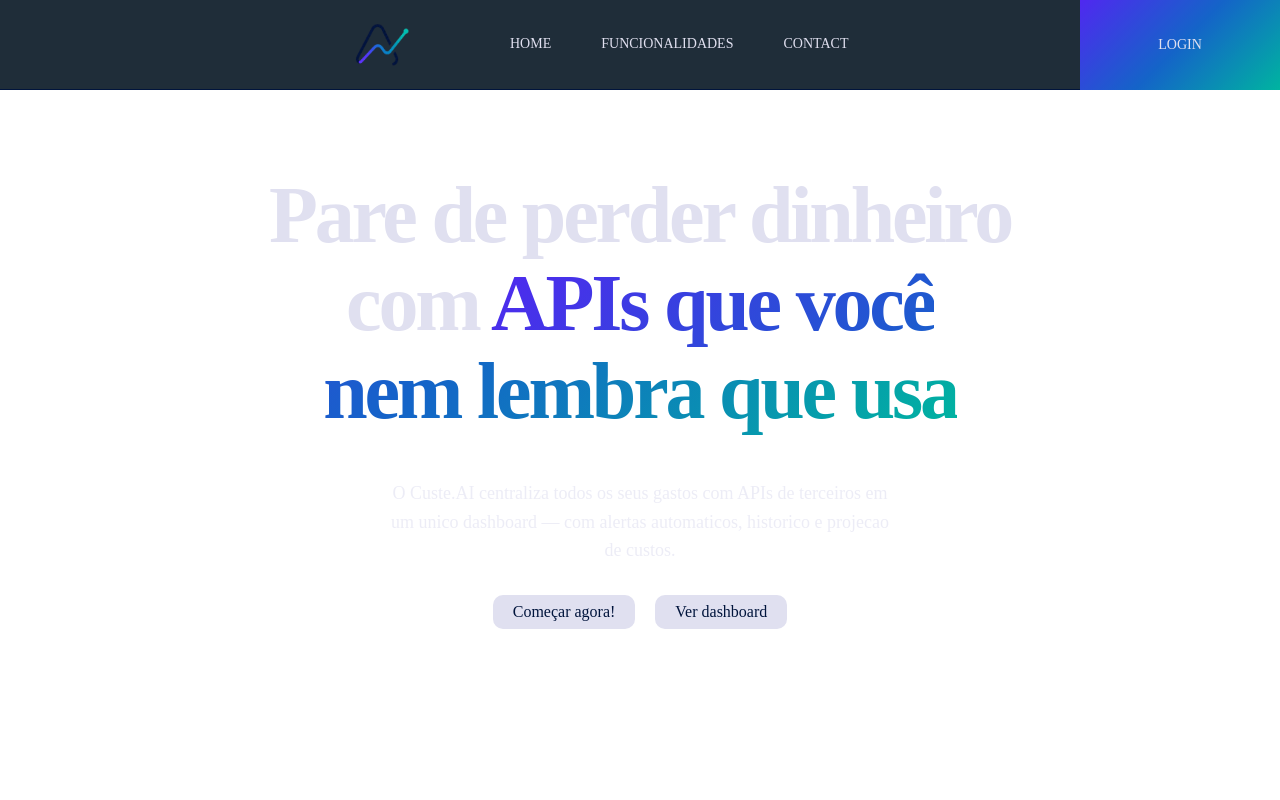
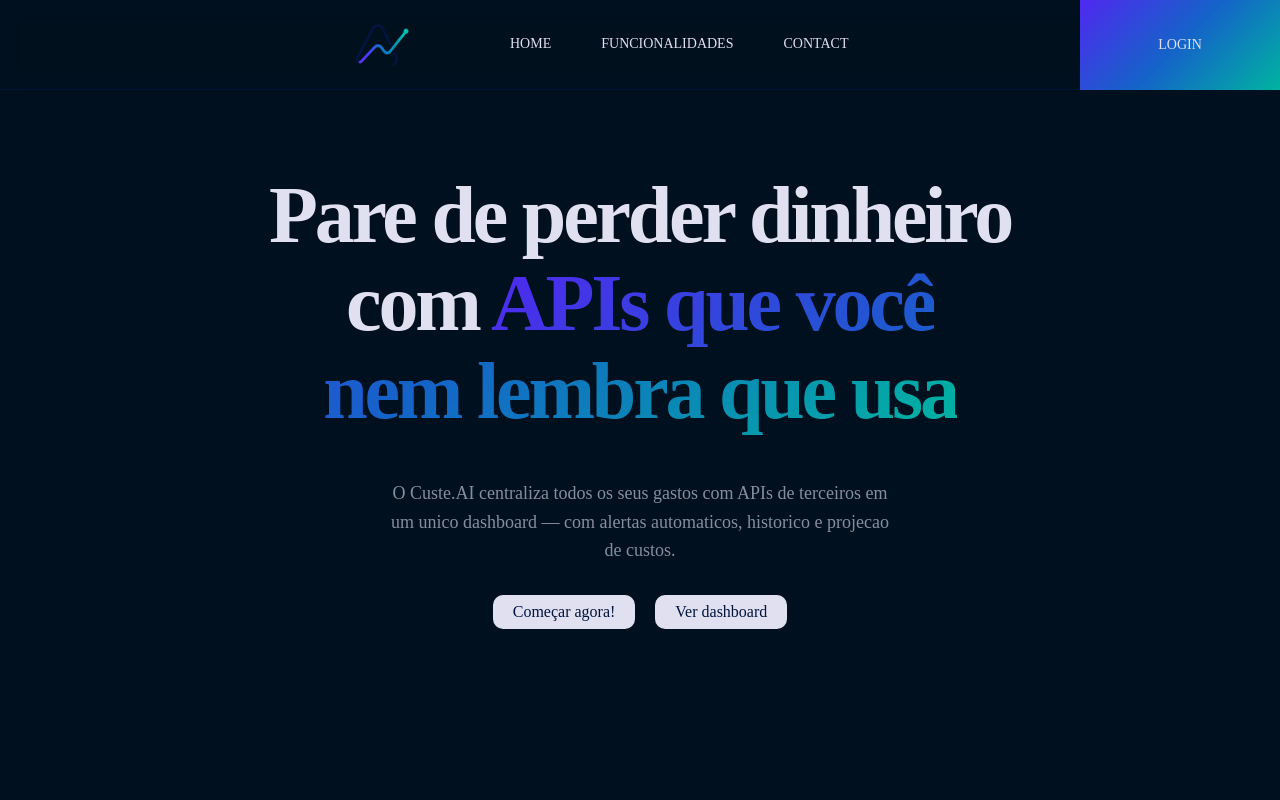
Before and after one commit to CaduValezzi/Custe_AI, a Next.js app: page / in a window 1280 px wide. Shown: the top 800 px of the page. Built offline with nearby package versions, Linux system fonts and the light colour scheme; a web font is replaced by a local one.

Commit message:
fix(styles): update background colors for consistency and improved design

```diff
--- a/src/components/templates/home/feature/styles.module.scss
+++ b/src/components/templates/home/feature/styles.module.scss
@@ -1,5 +1,6 @@
 .feature {
   padding: 10rem 0;
+  border-top: 0.1rem solid var(--border);
 
   &__container {
     width: 100%;
@@ -7,6 +8,7 @@
 
     margin: 0 auto;
     padding: 0 6rem;
+
   }
 
   &__header {
@@ -45,7 +47,7 @@
   }
 
   &__card {
-    background-color: white;
+    background-color: var(--white);
 
     padding: 3rem;
 
--- a/src/components/templates/home/hero/styles.module.scss
+++ b/src/components/templates/home/hero/styles.module.scss
@@ -1,7 +1,7 @@
 .hero {
   &__section {
     min-height: 100vh;
-    background-color: var(--color-black);
+    background-color: var(--bg);
 
     display: flex;
     align-items: center;
```
